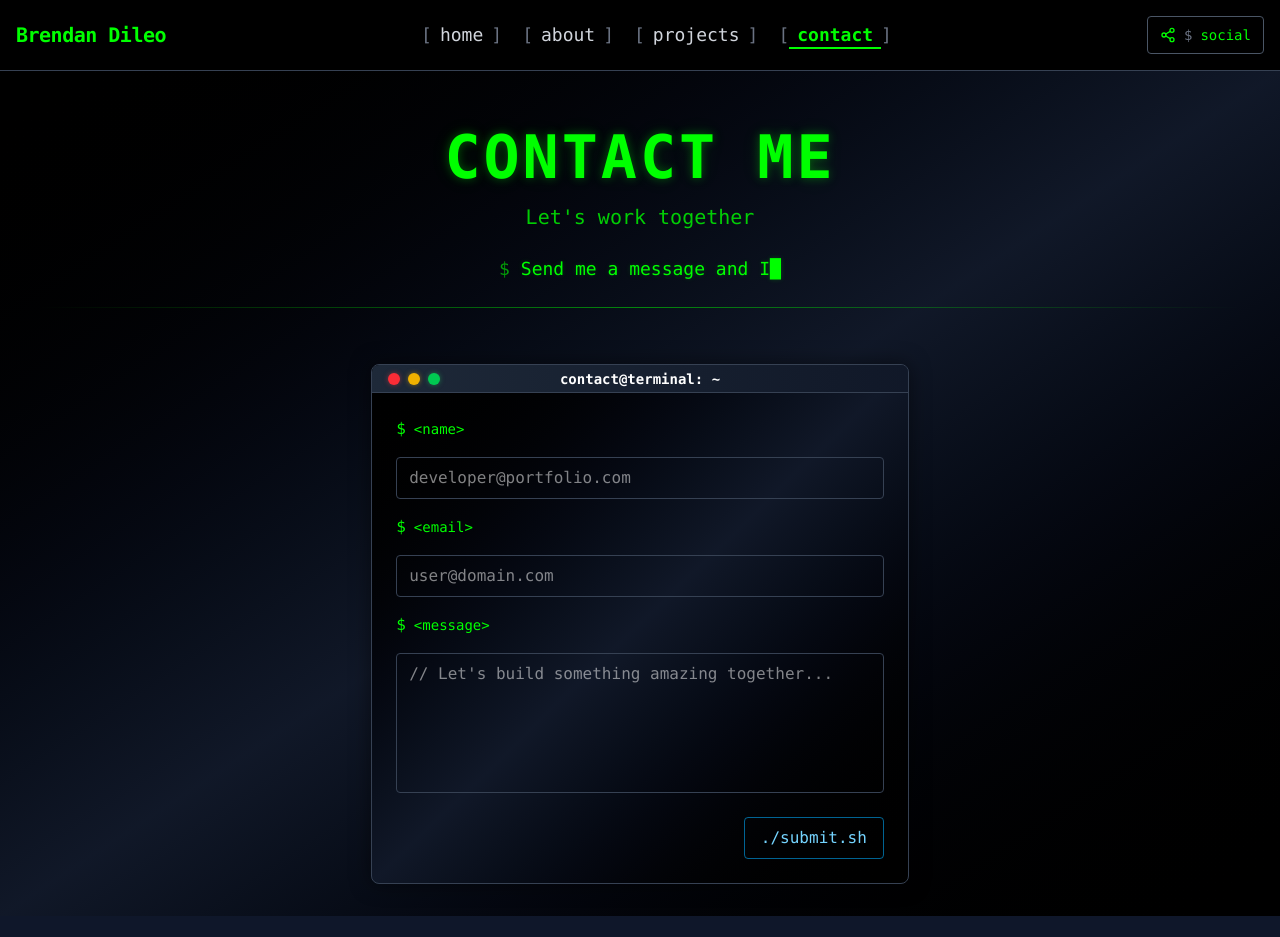
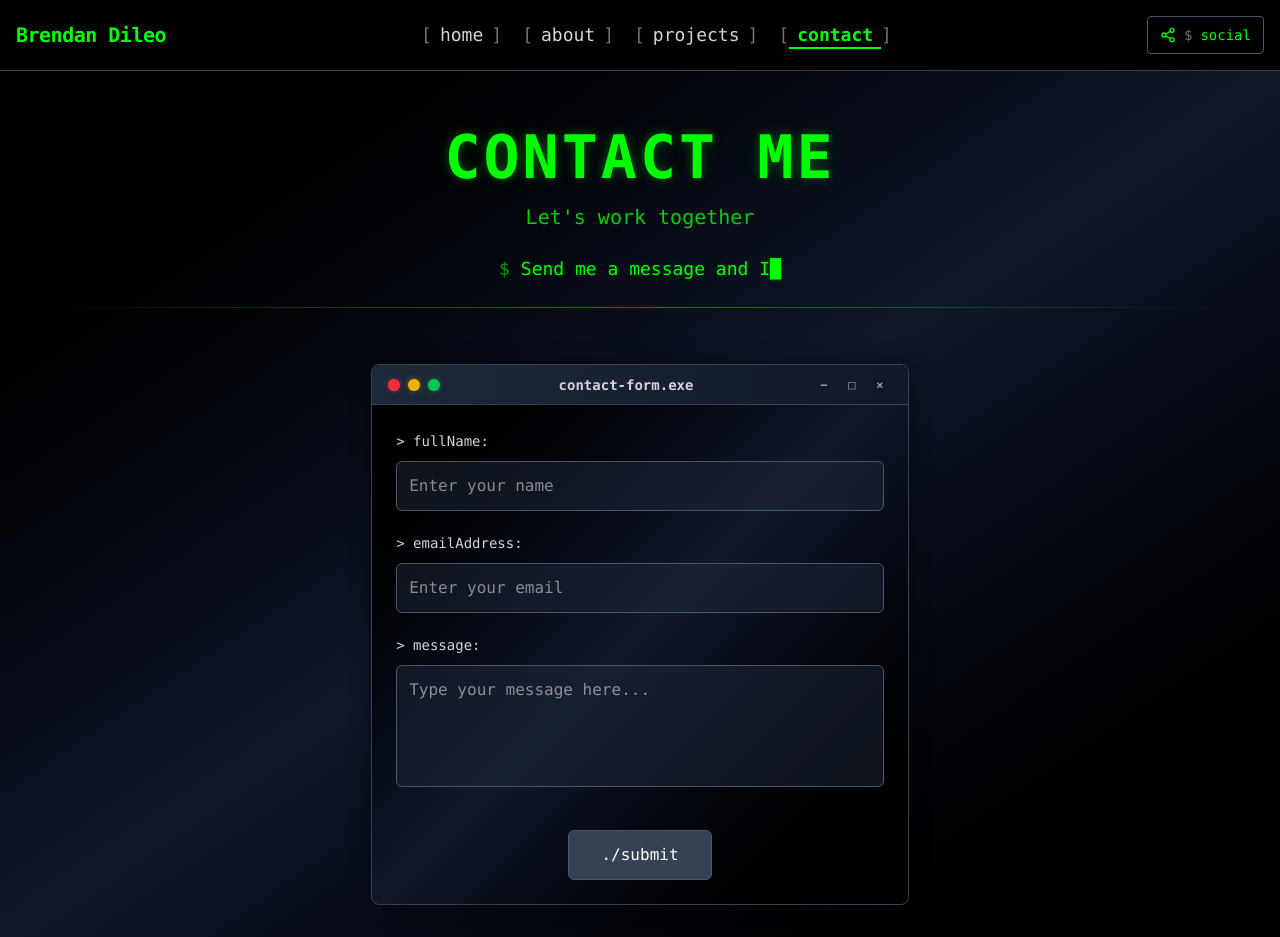
Before and after one commit to brendanddev/brendans-website, a React (Vite) app in the folder frontend/: page /contact in a window 1280 px wide. Before the commit the page ends 916 px from the top, so only its background shows below. Built offline with nearby package versions, Linux system fonts and the light colour scheme.

Commit message:
Update the styling and design of the ContactTerminal

```diff
--- a/frontend/src/components/Contact/ContactTerminal.jsx
+++ b/frontend/src/components/Contact/ContactTerminal.jsx
@@ -7,13 +7,9 @@
  * A terminal-styled contact form component that lets users submit a message.
  */
 
-
 import { useState } from "react";
-import TerminalFrame from "../TerminalFrame";
 
 const ContactTerminal = () => {
-    const ACCENT = "#38bdf8";
-
     const [name, setName] = useState("");
     const [email, setEmail] = useState("");
     const [message, setMessage] = useState("");
@@ -26,68 +22,105 @@ const ContactTerminal = () => {
             return;
         }
         // Placeholder submission
-        setStatus({ type: "success", text: "Thanks! Your message has been noted." });
+        setStatus({ type: "success", text: "Message sent successfully!" });
         setName("");
         setEmail("");
         setMessage("");
     };
 
     return (
-        <TerminalFrame
-            title="contact@terminal: ~"
-            color={ACCENT}
-            className="h-[520px]"
-            contentClassName={`p-4 text-[${ACCENT}]`}
-        >
-            <form className="flex flex-col gap-4 p-2" onSubmit={onSubmit}>
-                <div className="flex items-center gap-2">
-                    <span className={`text-[${ACCENT}]`}>$</span>
-                    <label className={`text-sm text-[${ACCENT}]`}>&lt;name&gt;</label>
+        <div className="relative z-10 w-[95%] md:w-4/5 lg:w-3/5 min-h-[500px] bg-gradient-to-br from-black via-gray-900 to-black backdrop-blur-sm rounded-lg shadow-[0_0_20px_rgba(0,0,0,0.5)] flex flex-col border border-gray-700 overflow-hidden font-mono mx-auto mt-8">
+
+            <div className="h-10 bg-gradient-to-r from-gray-800 to-gray-900 flex items-center justify-between relative text-white text-sm font-bold border-b border-gray-700">
+
+                <div className="flex gap-2 ml-4">
+                    <div className="w-3 h-3 bg-red-500 rounded-full shadow-[0_0_5px_rgba(239,68,68,0.5)]"></div>
+                    <div className="w-3 h-3 bg-yellow-500 rounded-full shadow-[0_0_5px_rgba(234,179,8,0.5)]"></div>
+                    <div className="w-3 h-3 bg-green-500 rounded-full shadow-[0_0_5px_rgba(34,197,94,0.5)]"></div>
                 </div>
+
+                <span className="text-center text-gray-300">contact-form.exe</span>
+
+                <div className="flex gap-1 mr-4">
+                    <button className="w-6 h-6 flex items-center justify-center text-gray-400 hover:bg-gray-700 hover:text-white transition-colors">
+                        <span className="text-xs">−</span>
+                    </button>
+                    <button className="w-6 h-6 flex items-center justify-center text-gray-400 hover:bg-gray-700 hover:text-white transition-colors">
+                        <span className="text-xs">□</span>
+                    </button>
+                    <button className="w-6 h-6 flex items-center justify-center text-gray-400 hover:bg-red-500 hover:text-white transition-colors">
+                        <span className="text-xs">×</span>
+                    </button>
+                </div>
+            </div>
+
+            <div className="flex-1 p-6 overflow-y-auto text-white">
+                <form className="space-y-5" onSubmit={onSubmit}>
+                    <div>
+                        <label htmlFor="name" className="text-sm text-gray-300 font-mono">
+                            &gt; fullName:
+                        </label>
                         <input
-                    className={`bg-transparent border border-gray-700 rounded px-3 py-2 text-white focus:outline-none focus:ring-2 focus:ring-sky-500/40 font-mono`}
+                            id="name"
+                            className="w-full p-3 mt-2 bg-gray-800/50 text-white border border-gray-600 rounded-md focus:outline-none focus:ring-2 focus:ring-gray-500/50 focus:border-gray-500 transition-colors font-mono"
+                            placeholder="Enter your name"
+                            required
                             type="text"
-                    placeholder="developer@portfolio.com"
+                            name="name"
                             value={name}
                             onChange={(e) => setName(e.target.value)}
                         />
+                    </div>
 
-                <div className="flex items-center gap-2">
-                    <span className={`text-[${ACCENT}]`}>$</span>
-                    <label className={`text-sm text-[${ACCENT}]`}>&lt;email&gt;</label>
-                </div>
+                    <div>
+                        <label htmlFor="email" className="text-sm text-gray-300 font-mono">
+                            &gt; emailAddress:
+                        </label>
                         <input
-                    className={`bg-transparent border border-gray-700 rounded px-3 py-2 text-white focus:outline-none focus:ring-2 focus:ring-sky-500/40 font-mono`}
+                            id="email"
+                            className="w-full p-3 mt-2 bg-gray-800/50 text-white border border-gray-600 rounded-md focus:outline-none focus:ring-2 focus:ring-gray-500/50 focus:border-gray-500 transition-colors font-mono"
+                            placeholder="Enter your email"
+                            required
                             type="email"
-                    placeholder="user@domain.com"
+                            name="email"
                             value={email}
                             onChange={(e) => setEmail(e.target.value)}
                         />
+                    </div>
 
-                <div className="flex items-center gap-2">
-                    <span className={`text-[${ACCENT}]`}>$</span>
-                    <label className={`text-sm text-[${ACCENT}]`}>&lt;message&gt;</label>
-                </div>
+                    <div>
+                        <label htmlFor="comment" className="text-sm text-gray-300 font-mono">
+                            &gt; message:
+                        </label>
                         <textarea
-                    className={`bg-transparent border border-gray-700 rounded px-3 py-2 text-white min-h-[140px] resize-none focus:outline-none focus:ring-2 focus:ring-sky-500/40 font-mono`}
-                    placeholder="// Let's build something amazing together..."
+                            id="comment"
+                            name="comment"
+                            className="w-full p-3 mt-2 bg-gray-800/50 text-white border border-gray-600 rounded-md focus:outline-none focus:ring-2 focus:ring-gray-500/50 focus:border-gray-500 transition-colors font-mono resize-none"
+                            rows="4"
+                            placeholder="Type your message here..."
+                            required
                             value={message}
                             onChange={(e) => setMessage(e.target.value)}
                         />
+                    </div>
 
-                <div className="flex items-center justify-between mt-2">
-                    <span className={`text-xs font-mono ${status?.type === "error" ? "text-red-400" : "text-green-400"}`}>
-                        {status?.text && `> ${status.text}`}
-                    </span>
+                    {status && (
+                        <div className={`text-sm font-mono ${status.type === "error" ? "text-red-400" : "text-green-400"}`}>
+                            &gt; {status.text}
+                        </div>
+                    )}
+
+                    <div className="flex justify-center pt-4">
                         <button
                             type="submit"
-                        className="px-4 py-2 rounded border border-sky-500/60 text-sky-300 hover:bg-sky-500/10 transition-colors font-mono"
+                            className="bg-gray-700 text-white font-mono px-8 py-3 rounded-md hover:bg-gray-600 transition-all duration-300 transform hover:scale-105 border border-gray-600 hover:border-gray-500 active:scale-95"
                         >
-                        ./submit.sh
+                            ./submit
                         </button>
                     </div>
                 </form>
-        </TerminalFrame>
+            </div>
+        </div>
     );
 };
 
```
Lines whose indentation alone changed are shown as unchanged.
